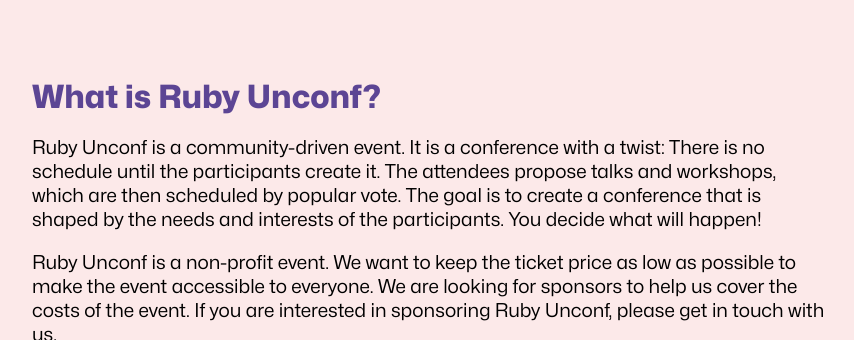
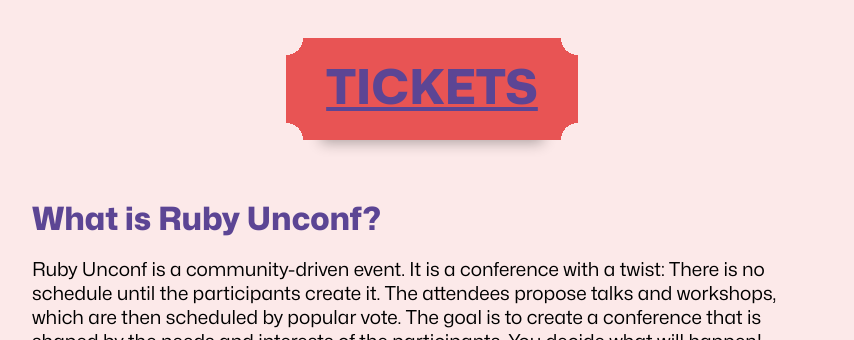
Before and after one commit to rubyunconfeu/2024-website, a plain HTML site: page index.html in a window 1280 px wide. Shown: the part 870-1210 px from the top of the page, without its empty margins (208-1062 px from the left). Drawn offline with Linux system fonts and the light colour scheme.

Commit message:
feat: ticket link in head area

```diff
--- a/index.html
+++ b/index.html
@@ -17,6 +17,9 @@
       </div>
       <div class="city">
         HAMBURG
+      </div>
+      <div class="tickets">
+        <a href="https://ti.to/ruby-unconf/2024">Tickets</a>
       </div>
     </header>
 
--- a/style.css
+++ b/style.css
@@ -47,6 +47,33 @@ header .city {
   letter-spacing: 0.1rem;
   color: #5c4594;
 }
+header .tickets {
+  display: flex;
+  justify-content: center;
+  text-transform: uppercase;
+  font-family: 'Mona Sans';
+  font-size: 3rem;
+  font-weight: 800;
+  letter-spacing: 0rem;
+  color: #5c4594;
+}
+header .tickets a {
+  display: inline-block;
+  margin-top: 20px;
+  padding: 20px 40px 25px;
+
+  background-repeat: no-repeat;
+  background-image: radial-gradient(circle at top left, transparent 17px, #e85454 17px), radial-gradient(circle at top right, transparent 17px, #e85454 17px), radial-gradient(circle at bottom left, transparent 17px, #e85454 17px), radial-gradient(circle at bottom right, transparent 17px, #e85454 17px);
+  box-shadow: 0 38px 14px -35px rgba(0,0,0,0.3);
+  background-size: 50% 50%;
+  background-position: top left, top right, bottom left, bottom right;
+}
+header .tickets a:hover {
+  margin-top: 19px;
+  margin-bottom: 1px;
+  box-shadow: 0 38px 14px -35px rgba(0,0,0,0.5);
+}
+
 @media screen and (max-width: 500px) {
   header .date {
     font-size: 2rem;
```
